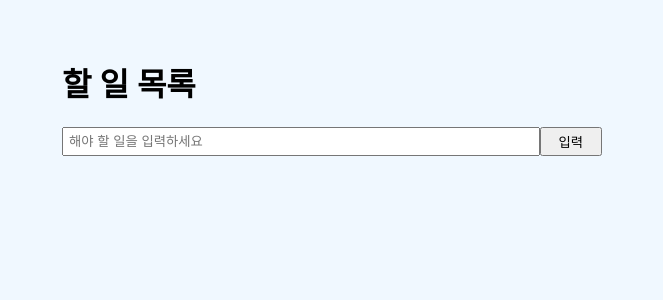
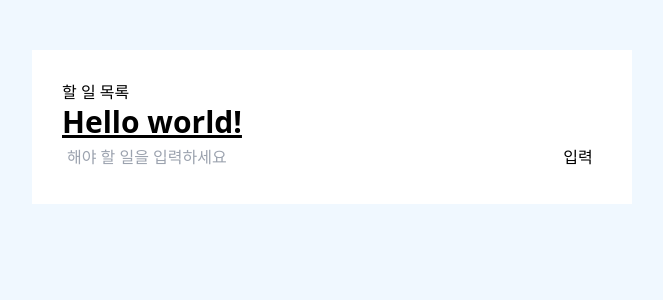
Before and after one commit to KimLightSource/react, a React (Create React App) app: page / in a window 1280 px wide. Shown: the top 300 px of the page, without its empty margins (308-971 px from the left). Built offline with nearby package versions, Linux system fonts and the light colour scheme.

Commit message:
리액트 tailWindCss 설치

```diff
--- a/package.json
+++ b/package.json
@@ -34,5 +34,10 @@
       "last 1 firefox version",
       "last 1 safari version"
     ]
+  },
+  "devDependencies": {
+    "autoprefixer": "^10.4.8",
+    "postcss": "^8.4.14",
+    "tailwindcss": "^3.1.7"
   }
 }
--- a/src/App.css
+++ b/src/App.css
@@ -1,3 +1,10 @@
+@tailwind base;
+@tailwind components;
+@tailwind utilities;
+
+body {
+  background: aliceblue;
+}
 .container {
   margin:auto;
   max-width: 600px;
@@ -5,4 +12,7 @@
 
 .todoBlock {
   padding: 30px;
+  margin-top: 50px;
+  background: #fff;
+
 }
--- a/src/App.js
+++ b/src/App.js
@@ -30,7 +30,9 @@
                 <div className="title">
                     <h1>할 일 목록</h1>
                 </div>
-
+                <h1 className="text-3xl font-bold underline">
+                    Hello world!
+                </h1>
                 <List todoData={todoData} setTodoData={setTodoData}/>
 
                 <Form handleSubmit={handleSubmit} value={value} setValue={setValue}> </Form>
--- /dev/null
+++ b/tailwind.config.js
@@ -0,0 +1,10 @@
+/** @type {import('tailwindcss').Config} */
+module.exports = {
+  content: [
+    "./src/**/*.{js,jsx,ts,tsx}",
+  ],
+  theme: {
+    extend: {},
+  },
+  plugins: [],
+}
```
Also changed, not shown: 1 other file (tests, documents, lock files or other folders).
